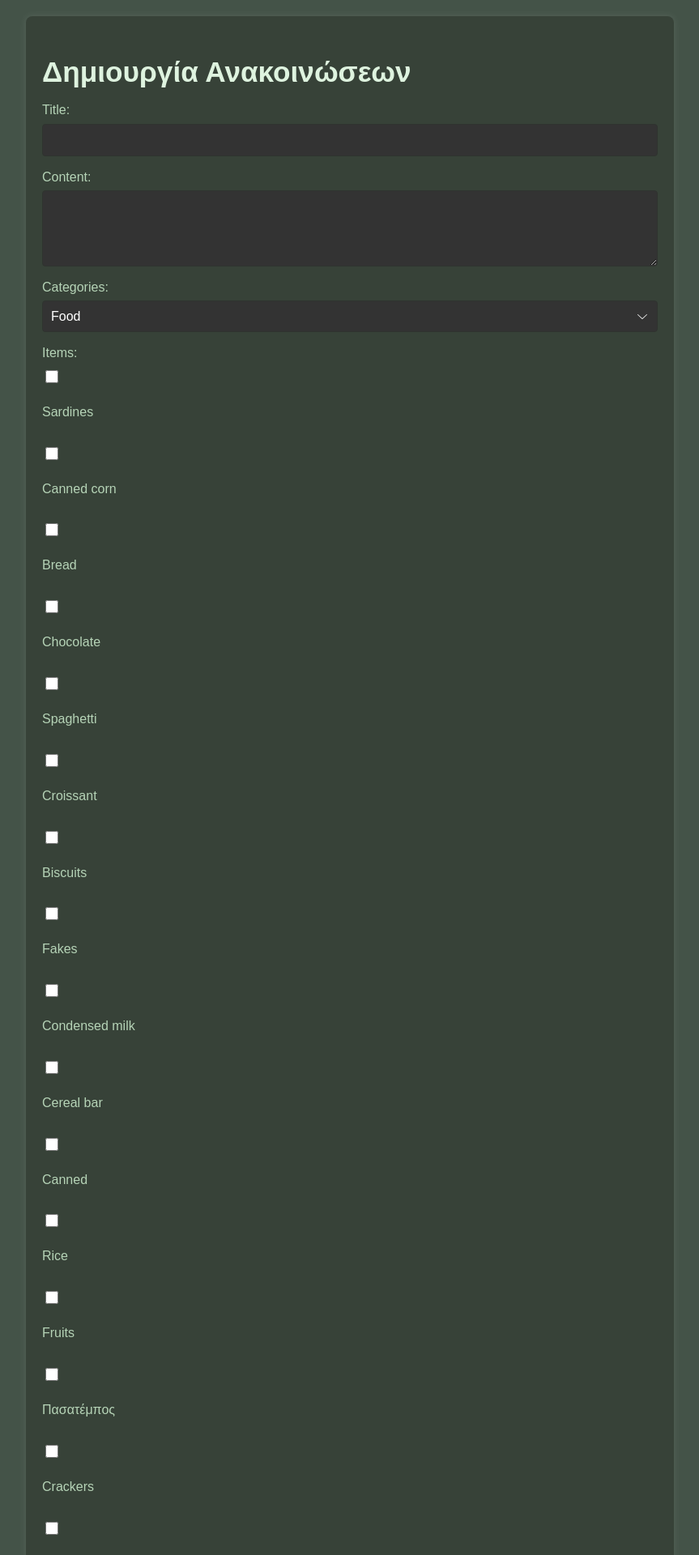
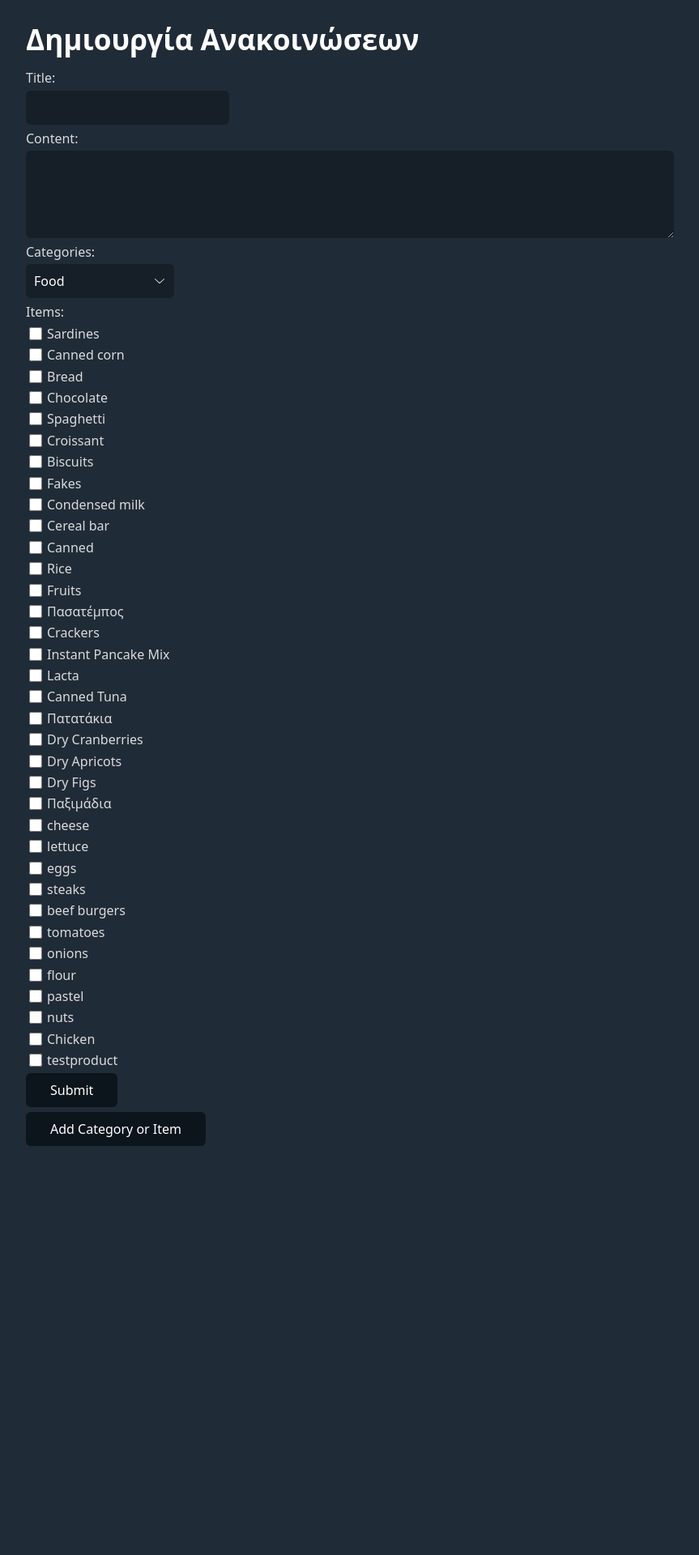
Before and after one commit to HelloMartsal/ProjectIsto_actual, a PHP site: page /announcement.php in a window 1280 px wide. Shown: the top 1920 px of the page at 81% size, without its empty margins (208-1071 px from the left). After the commit the page ends 1415 px from the top, so only its background shows below. Run offline with PHP 8.4, Linux system fonts and the light colour scheme; the visitor is signed in with stand-in values (Sample User, id 1); data comes from the database, SQL or seed files in the repository.

Commit message:
Refactor CSS styles and remove unused PHP file

```diff
--- a/announcement.php
+++ b/announcement.php
@@ -11,86 +11,6 @@
     <meta charset="UTF-8">
     <meta name="viewport" content="width=device-width, initial-scale=1.0">
     <link rel="stylesheet" href="https://cdn.jsdelivr.net/npm/water.css@2/out/dark.css">
-    <style>
-        body {
-            background-color: #445348;
-            color: #f3f3f3; /* Χρώμα κειμένου του body */
-            font-family: Arial, sans-serif;
-        }
-
-        .container {
-            margin: auto;
-            padding: 20px;
-            background-color: #374238; /* Χρώμα φόντου της περιοχής container */
-            border-radius: 8px;
-            box-shadow: 0 0 10px rgba(255, 255, 255, 0.1);
-        }
-
-        h1 {
-            color: #def3df; /* Χρώμα κειμένου του τίτλου h1 */
-        }
-
-        label {
-            color: #b6d4b7; /* Χρώμα κειμένου των ετικετών label */
-            margin-top: 10px;
-            display: block;
-        }
-
-        input,
-        textarea,
-        select {
-            width: 100%;
-            padding: 10px;
-            margin-top: 5px;
-            margin-bottom: 15px;
-            border: 1px solid #2f332f; /* Χρώμα περιγράμματος input, textarea, select */
-            border-radius: 4px;
-            box-sizing: border-box;
-            background-color: #333; /* Χρώμα φόντου input, textarea, select */
-            color: #fff; /* Χρώμα κειμένου input, textarea, select */
-        }
-
-        button {
-            background-color: #6b756c; /* Χρώμα φόντου κουμπιού */
-            color: #ffffff; /* Χρώμα κειμένου κουμπιού */
-            padding: 10px 15px;
-            border: none;
-            border-radius: 4px;
-            cursor: pointer;
-        }
-
-        button:hover {
-            background-color: #435743; /* Χρώμα φόντου κουμπιού κατά το hover */
-        }
-
-        #items {
-            color: #4d744e; /* Χρώμα κειμένου της περιοχής με τα αντικείμενα */
-        }
-
-        a {
-            text-decoration: none;
-        }
-
-        a button {
-            background-color: #2c2626; /* Χρώμα φόντου κουμπιού συνδέσμου */
-            color: #ffffff; /* Χρώμα κειμένου κουμπιού συνδέσμου */
-            border: 1px solid #2a2c2a; /* Χρώμα περιγράμματος κουμπιού συνδέσμου */
-            margin-top: 10px;
-        }
-
-        a button:hover {
-            background-color: #4b5c4d; /* Χρώμα φόντου κουμπιού συνδέσμου κατά το hover */
-            color: #fff; /* Χρώμα κειμένου κουμπιού συνδέσμου κατά το hover */
-        }
-
-        #result {
-            margin-top: 20px;
-            padding: 10px;
-            background-color: #332d2d; /* Χρώμα φόντου της περιοχής αποτελέσματος */
-            border: 1px solid #242020; /* Χρώμα περιγράμματος της περιοχής αποτελέσματος */
-            border-radius: 4px;
-        }
-    </style>
 </head>
 <body>
     <div class="container">
```
Also changed, not shown: script/savior_map_script.js (+10 -8 lines), php/organize_control.php (renamed from php/orgranize_control.php).
